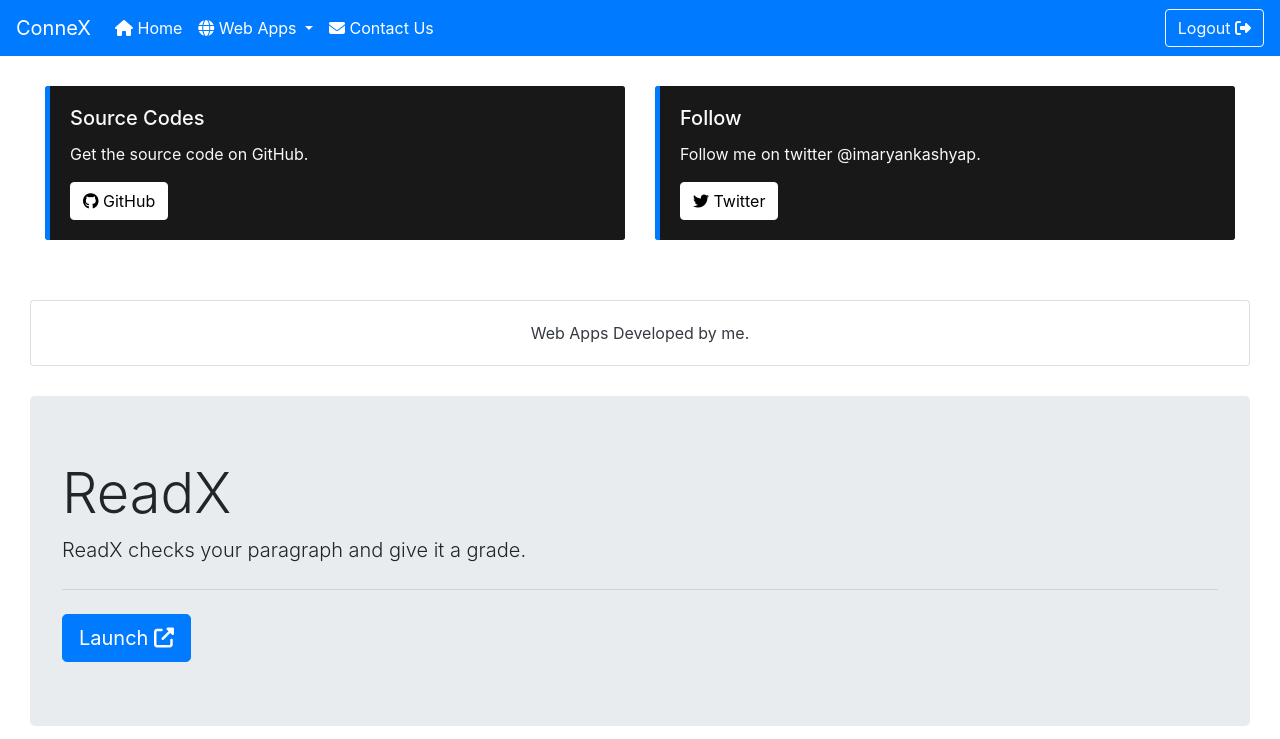
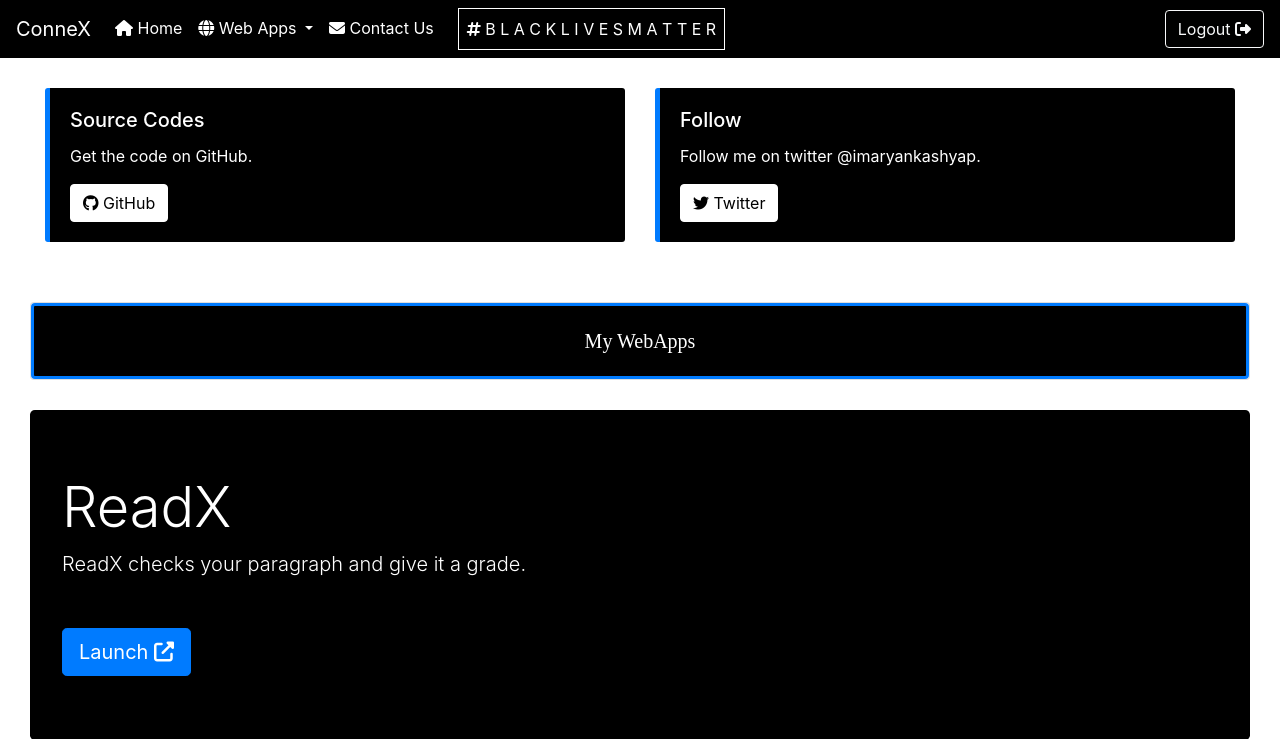
Before and after one commit to iaryankashyap/ConneX, a Flask app: page /admin_home in a window 1280 px wide. Shown: the top 739 px of the page. Run offline with Flask 2, Linux system fonts and the light colour scheme; some libraries are stand-ins or nearby versions.

Commit message:
Added New UI

```diff
--- a/webapp/templates/homepage2.html
+++ b/webapp/templates/homepage2.html
@@ -16,14 +16,81 @@
 
 
 }
+
+#io{
+  color: transparent;
+  border-color: transparent;
+  animation: myan4;
+  animation-delay: 3s;
+        animation-duration: 2s;
+        animation-iteration-count: 1;
+        animation-fill-mode: forwards;
+        transition: ease 0.4s;
+}
+.i{
+  border: 1px solid;
+  border-color: transparent;
+  animation: myan4;
+  animation-delay: 3s;
+        animation-duration: 2s;
+        animation-iteration-count: 1;
+        animation-fill-mode: forwards;
+        transition: ease 0.4s;
+}
+@keyframes myan4 {
+        0%{}
+
+        100%{color: white; border-color: white;}
+
+      }
+
+@keyframes myan3 {
+        0%{}
+
+        100%{background-color: black;color: white;}
+
+      }
 .dropdown-item:hover{
   background-color: #007bff;
 }
 
+@keyframes myan3 {
+        0%{}
+
+        100%{background-color: black;color: white;}
+
+      }
+.navbar{
+  background-color: #007bff;
+  animation: myan3;
+  box-shadow:6px 5px 8px rgba(255, 255, 255, 0.445);
+        animation-delay: 1s;
+        animation-duration: 2s;
+        animation-iteration-count: 1;
+        animation-fill-mode: forwards;
+        transition: ease 0.4s;
+}
+@keyframes myan {
+        0%{background-color: #e9ecef;color: black;}
+        60%{color: white;}
+        100%{background-color: black;color: white;}
+
+      }
+      @keyframes myan5 {
+        0%{}
+        20%{color: black;}
+        100%{background-color: rgb(255, 255, 255);color: #000000;border-color: white;}
+
+      }
 
 
       .jumbotron{
+        animation: myan;
 
+        animation-delay: 1s;
+        animation-duration: 2s;
+        animation-iteration-count: 1;
+        animation-fill-mode: forwards;
         transition: ease 0.4s;
       }
 
@@ -45,20 +112,17 @@
 
       #car{
         transition: ease-in 0.1s;
-        background-color: black;
+        background-color: #e9ecef;
         border-left: #007bff 5px solid;
         border-radius: 3px;
         animation: myan;
-        animation-duration: 5s;
-        animation-iteration-count: infinite;
+        animation-delay: 1s;
+        animation-duration: 2s;
+        animation-fill-mode: forwards;
+        animation-iteration-count: 1;
       }
 
-      @keyframes myan {
-        0%{background-color: black;}
-        50%{background-color: #1a1a1a;}
-        100%{background-color: black;}
 
-      }
 
       #car:hover{
         background-color: black;
@@ -68,10 +132,15 @@
       }
 
       #but2{
-        background-color: white;
-        color: black;
+        background-color:#007bff;
+        color:white;
         transition: ease 0.4s;
-        border-color:white;
+        border-color:#007bff;
+        animation: myan5;
+        animation-delay: 1s;
+        animation-duration: 2s;
+        animation-fill-mode: forwards;
+        animation-iteration-count: 1;
       }
 
       #but2:hover{
@@ -81,9 +150,27 @@
         border-radius: 200px;
       }
 
-.nav{
-  color: tomato;
-}
+      #opop{
+        color: black;
+        font-family: Century Gothic;
+        font-size: 20px;
+        animation: myan2;
+        animation-delay: 1s;
+        animation-duration: 2s;
+        animation-fill-mode: forwards;
+        animation-iteration-count: 1;
+        border: 3px white solid;
+      }
+
+      @keyframes myan2 {
+        0%{background-color: #ffffff;}
+        50%{color: white; border-color: white;
+        }
+        100%{background-color: black;color: white;border-color: #007bff;}
+
+      }
+
+
 
 
     </style>
@@ -115,7 +202,7 @@
   </head>
   <body>
     <nav
-      class="navbar sticky-top navbar-expand-lg navbar-dark bg-primary"
+      class="navbar sticky-top navbar-expand-lg navbar-dark"
     >
       <a class="navbar-brand" href="/homepage_connex"
         >ConneX</a
@@ -158,8 +245,17 @@
 
           </li>
           <li class="nav-item active">
-            <a href="/connex_contact" class="nav-link"><i class="fas fa-envelope"></i></i> Contact Us </a>
+            <a href="/connex_contact" class="nav-link"><i class="fas fa-envelope"></i></i> Contact Us     </a>
           </li>
+          <li class="nav-item active">
+            <a style="text-indent: 117px;" class="nav-link"><span class="sr-only">(current)</span></a>
+          </li>
+          <div class="i">
+          <li class="nav-item active">
+            <a id="io" class="nav-link"><i class="fas fa-hashtag"></i> B L A C K  L I V E S  M A T T E R <span class="sr-only">(current)</span></a>
+          </li>
+
+        </div>
 
 
         </ul>
@@ -174,13 +270,13 @@
 
     <div style="margin: 30px; border: none;" class="row">
       <div class="col-sm-6">
-        <div style="margin-bottom: 30px; border: none;" class="card bg-dark text-light">
+        <div style="margin-bottom: 30px; border: none;" class="card">
           <div id="car" class="card-body">
             <h5 class="card-title">
               Source Codes
             </h5>
             <p class="card-text">
-              Get the source code on GitHub.
+              Get the code on GitHub.
             </p>
             <a
               href="https://www.github.com/iaryankashyap"
@@ -192,7 +288,7 @@
         </div>
       </div>
       <div class="col-sm-6">
-        <div style="border: none;" class="card bg-dark text-light">
+        <div style="border: none;" class="card">
           <div id="car" class="card-body">
             <h5 class="card-title">Follow</h5>
             <p class="card-text">
@@ -209,9 +305,9 @@
       </div>
     </div>
     <div style="margin-bottom:30px;margin-left: 30px;margin-right: 30px;" class="card">
-      <div style="text-align: center;" class="card-body text-dark rounded">
+      <div id="opop" style="text-align: center;" class="card-body rounded">
 
-        Web Apps Developed by me.
+        My WebApps
 
       </div>
     </div>
```
